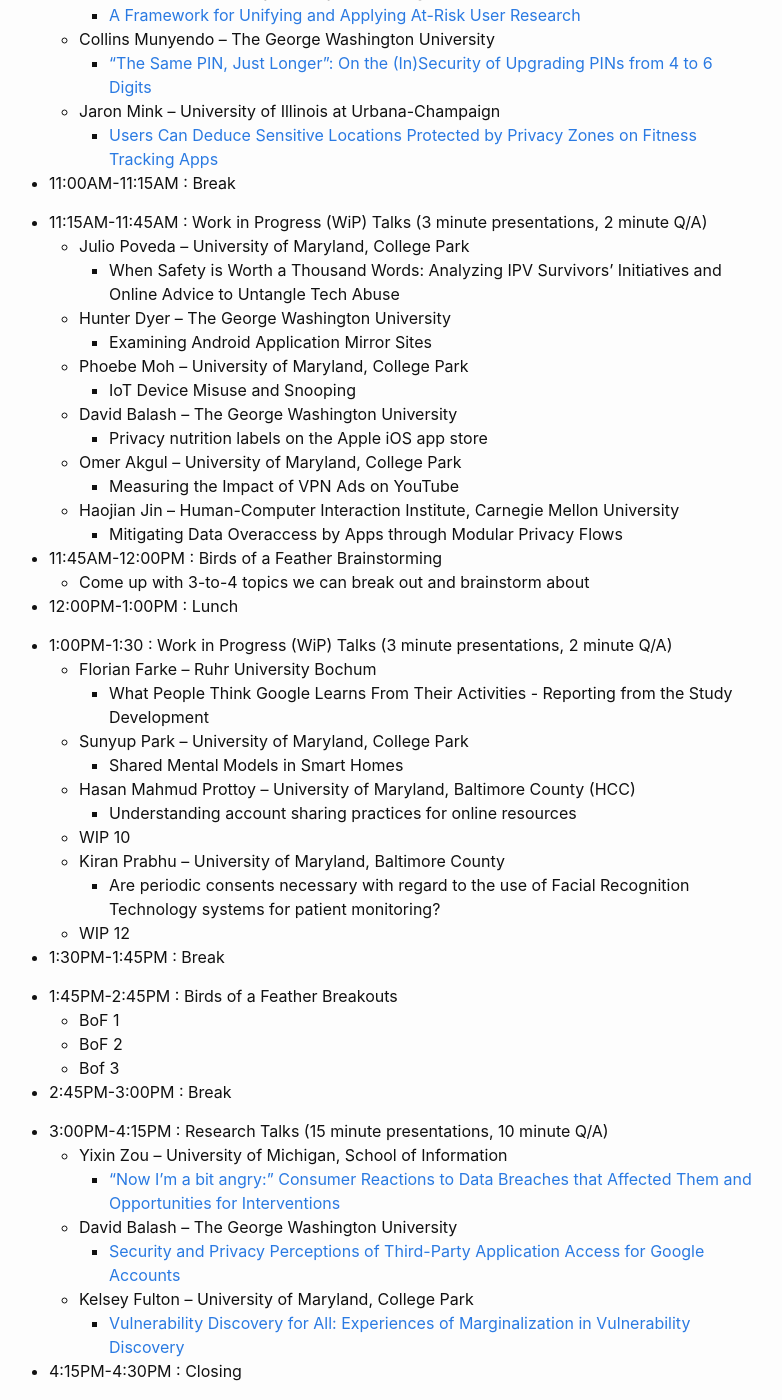
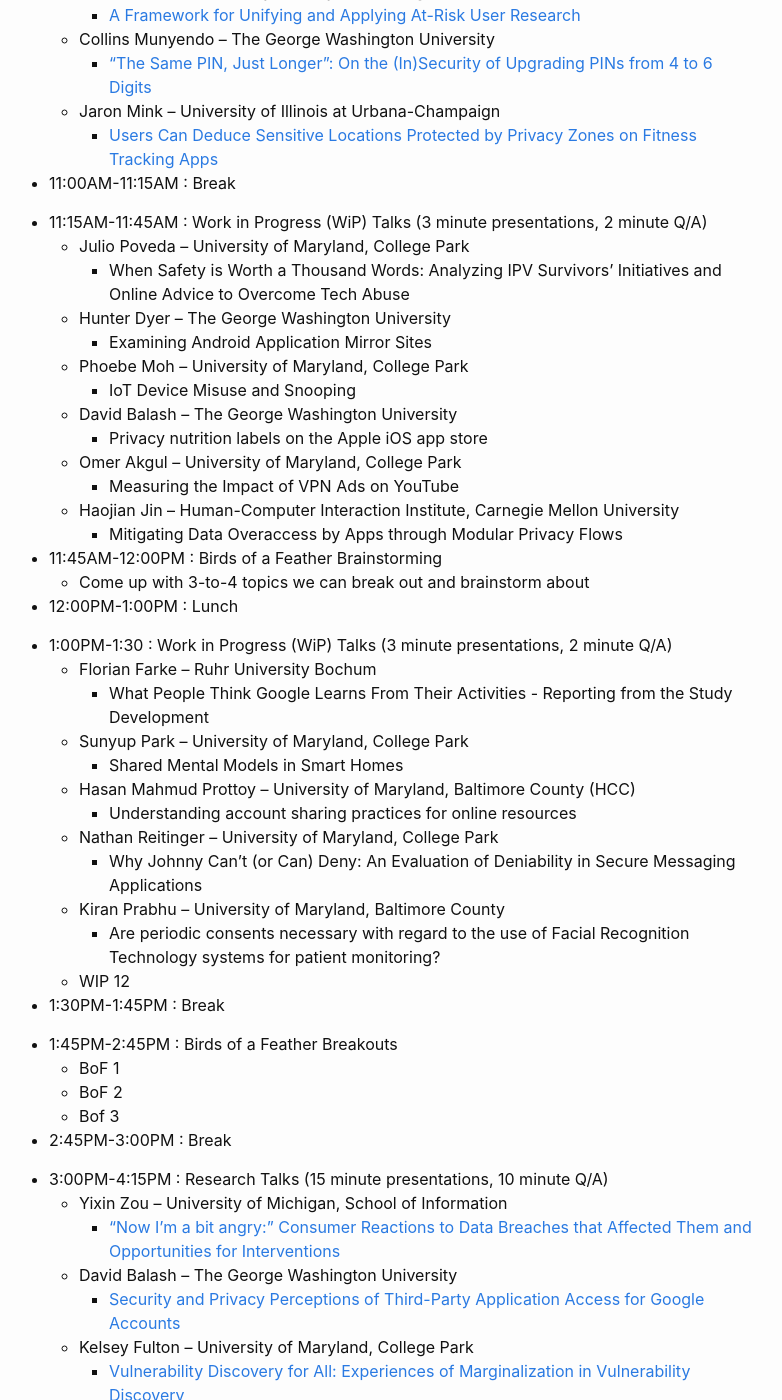
Before and after one commit to CACTUS-Colloquium/CACTUS-Colloquium.github.io, a Jekyll site: the page built from index.md, in a window 1280 px wide and 1400 px high, scrolled down 806 px. Shown: the whole window, without its empty margins (251-1033 px from the left). Built offline with Jekyll 4.4.1, drawn with Linux system fonts in a browser that asks for light colours.

Commit message:
updating WIPs

```diff
--- a/index.md
+++ b/index.md
@@ -55,7 +55,7 @@ Register for the inaugural event, which will be held 12/14/2021 at the Universit
 
 * 11:15AM-11:45AM : Work in Progress (WiP) Talks (3 minute presentations, 2 minute Q/A)
   * Julio Poveda -- University of Maryland, College Park
-    * When Safety is Worth a Thousand Words: Analyzing IPV Survivors' Initiatives and Online Advice to Untangle Tech Abuse
+    * When Safety is Worth a Thousand Words: Analyzing IPV Survivors’ Initiatives and Online Advice to Overcome Tech Abuse
   * Hunter Dyer -- The George Washington University
     * Examining Android Application Mirror Sites
   * Phoebe Moh -- University of Maryland, College Park
@@ -81,7 +81,8 @@ Register for the inaugural event, which will be held 12/14/2021 at the Universit
     * Shared Mental Models in Smart Homes
   * Hasan Mahmud Prottoy -- University of Maryland, Baltimore County (HCC)
     * Understanding account sharing practices for online resources
-  * WIP 10
+  * Nathan Reitinger -- University of Maryland, College Park
+    * Why Johnny Can't (or Can) Deny: An Evaluation of Deniability in Secure Messaging Applications
   * Kiran Prabhu -- University of Maryland, Baltimore County
     * Are periodic consents necessary with regard to the use of Facial Recognition Technology systems for patient monitoring?
   * WIP 12
```
